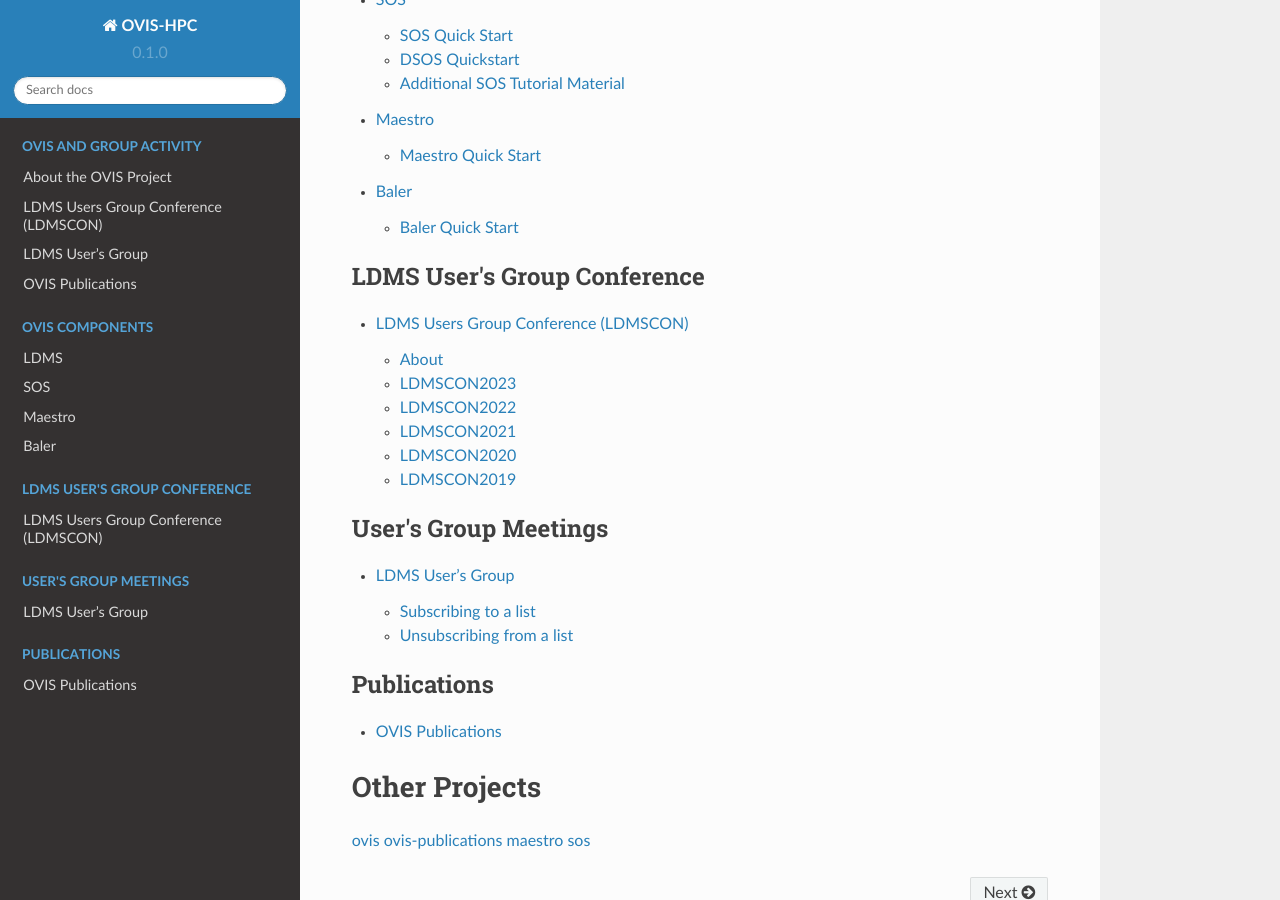
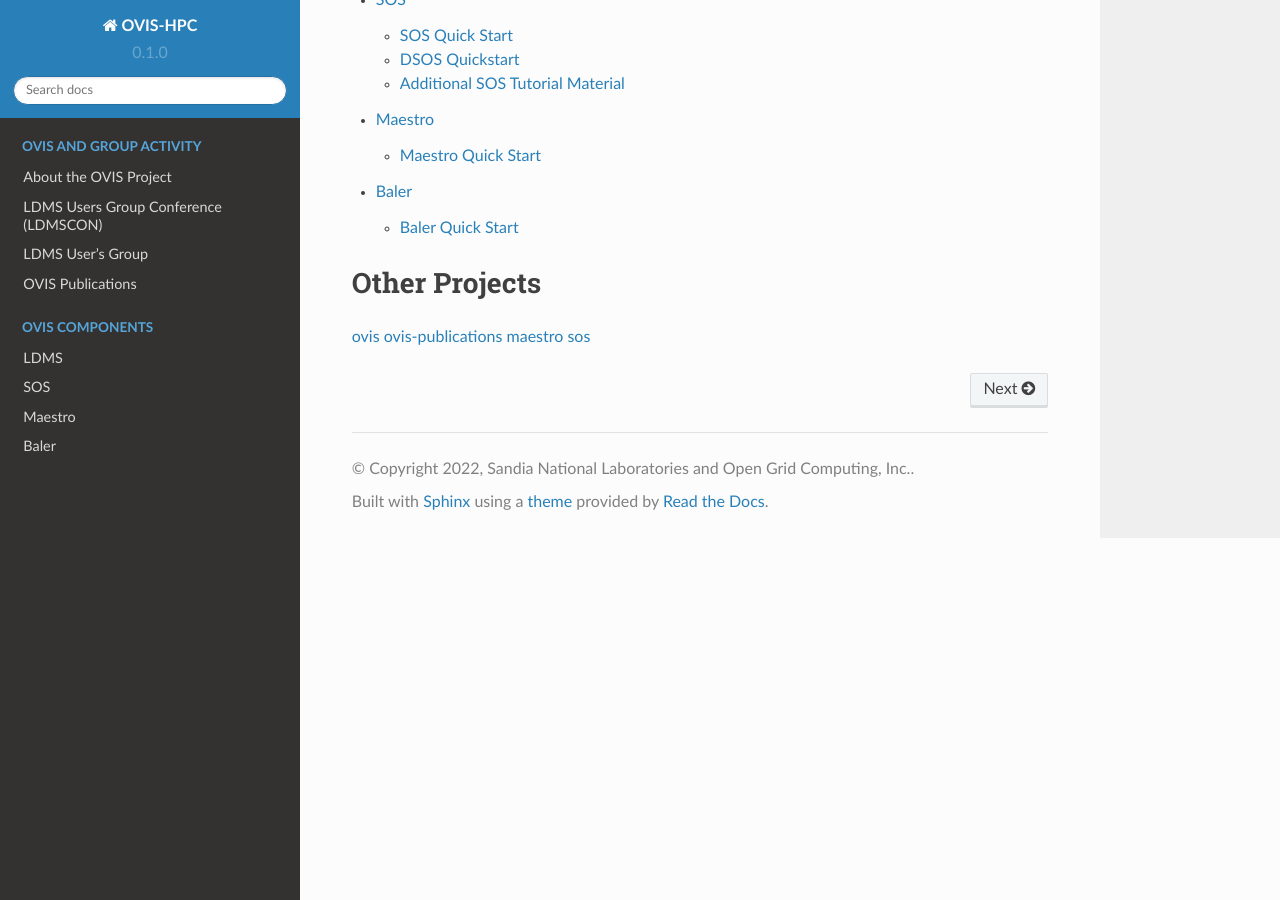
Before and after one commit to ovis-hpc/readthedocs, a Sphinx documentation site: the page built from docs/source/index.rst, in a window 1280 px wide and 900 px high, scrolled down 1308 px. Built offline with Sphinx 7.4.7 and the Read the Docs theme 2.0.0, drawn with Linux system fonts in a browser that asks for light colours; pages that are not in the unit, such as notebooks, are missing from menus.

Commit message:
Cleaning up index finally

```diff
--- a/docs/source/index.rst
+++ b/docs/source/index.rst
@@ -41,24 +41,6 @@ The Lightweight Distributed Metric Service (LDMS) is a scalable low-overhead, lo
    baler/index
    asf/index
 
-.. toctree::
-   :maxdepth: 2
-   :caption: LDMS User's Group Conference
-
-   ldmscon
-
-.. toctree::
-   :maxdepth: 2
-   :caption: User's Group Meetings
-
-   ug
-
-.. toctree::
-   :maxdepth: 2
-   :caption: Publications
-
-   publications
-
 Other Projects
 ====================================
 `ovis <https://github.com/ovis-hpc/ovis>`_
```
